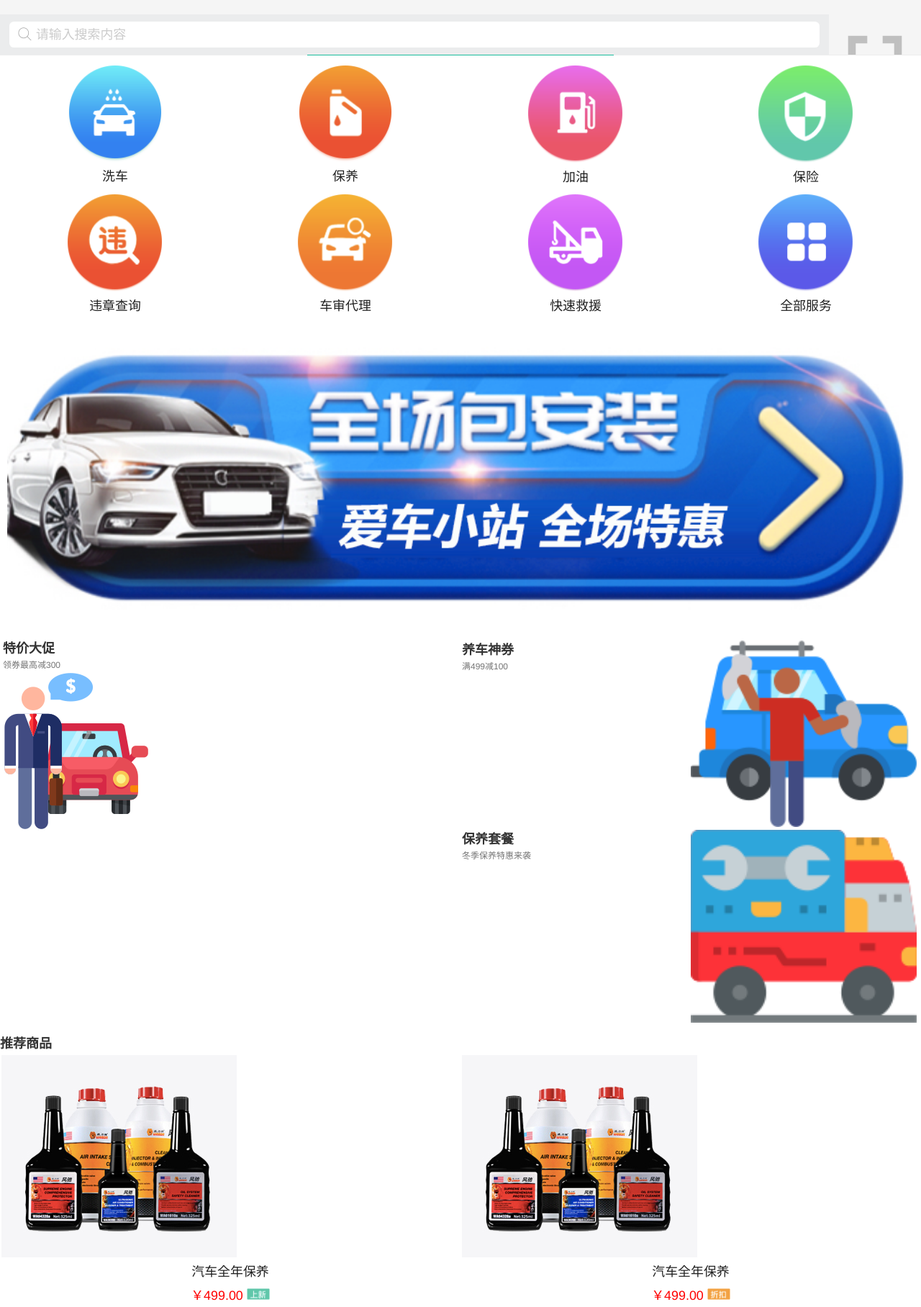
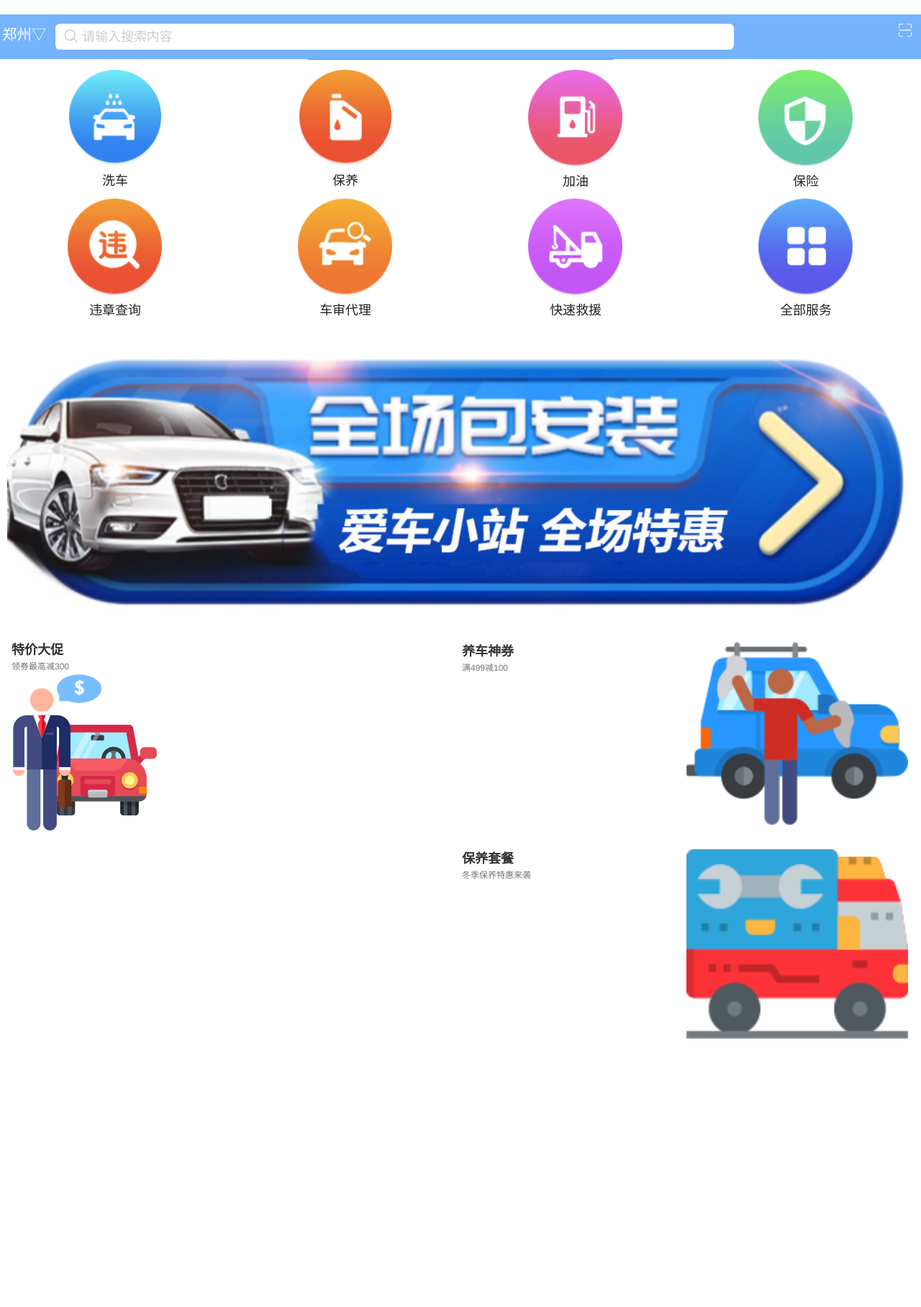
Before and after one commit to yuer01/fmt_yh, a plain HTML site: page html/frame0.html in a window 1280 px wide. Shown: the whole page at 72% size. After the commit the page ends 1445 px from the top, so only its background shows below. Drawn offline with Linux system fonts and the light colour scheme.

Commit message:
首页优化

```diff
--- a/html/frame0.html
+++ b/html/frame0.html
@@ -10,6 +10,7 @@
     <link rel="stylesheet" type="text/css" href="../css/aui-slide.css" />
     <link rel="stylesheet" type="text/css" href="../css/aui.css" />
     <style>
+    body{background-color: #fff;}
         .empty {
             text-align: center;
             padding: 120px 0;
@@ -56,9 +57,11 @@
 
         .ad_quan {
             font-size: 12px;
-            padding: 4px;
+            padding-left: 16px;
+            padding-right:16px;
             color: #757575;
             margin-top: 20px;
+            background-color: #fff;
         }
 
         .ad_quan1 {
@@ -80,9 +83,26 @@
             float: left;
             width: 50%;
             padding: 2px;
+
         }
 
         .ad_quan21 img {
+            float: left;
+            width: 50%;
+            padding: 2px;
+        }
+
+
+        .ad_quan22{
+          margin-top: 30px;
+        }
+
+        .ad_quan22 div {
+            float: left;
+            width: 50%;
+            padding: 2px;
+        }
+        .ad_quan22 img {
             float: left;
             width: 50%;
             padding: 2px;
@@ -128,8 +148,10 @@
 
 <body>
     <div id="wrap" class="flex-wrap flex-vertical top10">
-        <header class="none">
-            <div class="aui-searchbar" id="search" style="width: 90%;">
+        <header style="background-color:#75b3fc;color:#fff;padding:3px;">
+          <a class="aui-pull-left" style="padding-top:10px;color:#fff;">郑州▽</a>
+
+            <div class=" aui-title aui-searchbar" id="search" style="width: 76%;float:left;background-color:#75b3fc;">
                 <div class="aui-searchbar-input aui-border-radius">
                     <i class="aui-iconfont aui-icon-search"></i>
                     <input type="search" placeholder="请输入搜索内容" id="search-input">
@@ -137,9 +159,12 @@
                         <i class="aui-iconfont aui-icon-close"></i>
                     </div>
                 </div>
-                <div class="aui-searchbar-btn" tapmode>取消</div>
+                <div class="aui-searchbar-btn" style="color:#fff;" tapmode>取消</div>
             </div>
-            <img src="../image/saoyisao.png" alt="" class="saoyisao" tapmode onclick="scan_it();">
+
+          <a class="aui-pull-right "  onclick="scan_it();">
+            <img src="../image/img_sm_btn.png" alt="" style="width:18px;margin-top:10px;margin-right:10px" tapmode onclick="scan_it();">
+          </a>
         </header>
 
         <div id="aui-slide3">
@@ -148,10 +173,10 @@
                     <img src="../image/home_top1.png" />
                 </div>
                 <div class="aui-slide-node bg-dark">
-                    <img src="../image/home_top1.png" />
+                    <img src="../image/home_pic2.jpg" />
                 </div>
                 <div class="aui-slide-node bg-dark">
-                    <img src="../image/home_top1.png" />
+                    <img src="../image/home_pic3.jpg" />
                 </div>
             </div>
             <div class="aui-slide-page-wrap">
@@ -217,8 +242,8 @@
                     </div>
                     <img src="../image/img_ad2_btn.png" />
                 </div>
-                <div style="clear:both;"></div>
-                <div class="ad_quan21">
+                <div style="clear:both;line-height:30px;"></div>
+                <div class="ad_quan22" style="">
                     <div class="ad_quan211">
                         <h3>保养套餐</h3>
                         <span>冬季保养特惠来袭</span>
@@ -233,27 +258,7 @@
 
         <!-- 推荐商品 -->
 
-        <section class="aui-grid aui-margin-b-15">
-            <h3>推荐商品</h3>
-            <div class="aui-row">
-                <div class="aui-col-xs-6" style="padding:2px;">
-                    <img src="../image/pro_pic.png" class="" />
-                    <div class="aui-grid-label">汽车全年保养</div>
-                    <div class="aui-grid-label">
-                        <span style="color:red">￥499.00</span>
-                        <span><img src="../image/product_icon_1.png" width="32" style="position:relative;top:50%;"/></span>
-                    </div>
-                </div>
-                <div class="aui-col-xs-6" style="padding:2px;">
-                    <img src="../image/pro_pic.png" class="" />
-                    <div class="aui-grid-label">汽车全年保养</div>
-                    <div class="aui-grid-label">
-                        <span style="color:red">￥499.00</span>
-                        <span><img src="../image/product_icon_2.png" width="32"/></span>
-                    </div>
-                </div>
-            </div>
-        </section>
+
     </div>
 </body>
 <script type="text/javascript" src="../script/api.js"></script>
@@ -263,7 +268,7 @@
     var slide3 = new auiSlide({
             container: document.getElementById("aui-slide3"),
             // "width":300,
-            "height": 240,
+            "height": 140,
             "speed": 500,
             "autoPlay": 3000, //自动播放
             "loop": true,
@@ -284,11 +289,11 @@
         searchBarInput.oninput = function() {
             if (this.value.length) {
                 searchBarClearBtn.style.display = 'block';
-                searchBarBtn.classList.add("aui-text-info");
+                //searchBarBtn.classList.add("aui-text-info");
                 searchBarBtn.textContent = "搜索";
             } else {
                 searchBarClearBtn.style.display = 'none';
-                searchBarBtn.classList.remove("aui-text-info");
+                //searchBarBtn.classList.remove("aui-text-info");
                 searchBarBtn.textContent = "取消";
             }
         }
```
